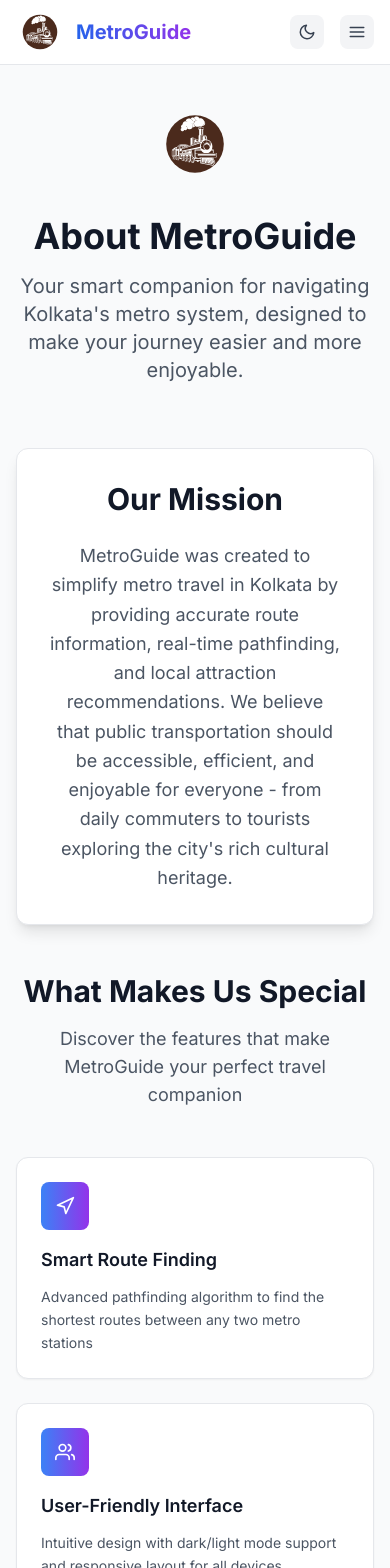
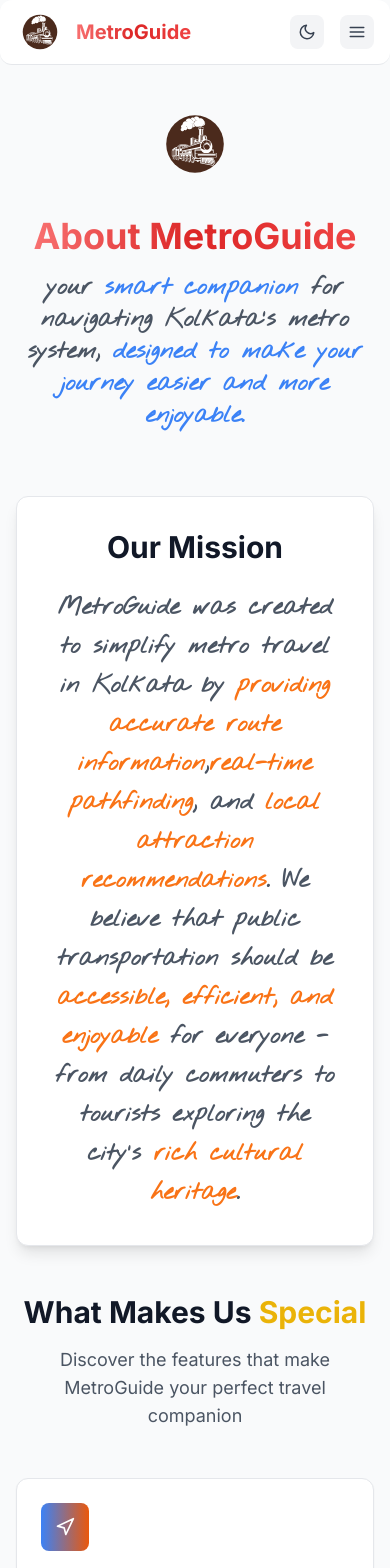
Before and after one commit to Souravmanjee/metroguide, a React (Vite) app in the folder client/vite-project/: page /about in a window 390 px wide. Shown: the top 1568 px of the page. Built offline with nearby package versions, Linux system fonts and the light colour scheme; the HTML template or start-up script is replaced by a standard one.

Commit message:
styling improved in frontend

```diff
--- a/client/vite-project/index.html
+++ b/client/vite-project/index.html
@@ -2,6 +2,10 @@
 <html lang="en">
   <head>
     <meta charset="UTF-8" />
+    <link href="https://fonts.googleapis.com/css2?family=Caveat:wght@400;700&display=swap" rel="stylesheet">
+
+    <link href="https://fonts.googleapis.com/css2?family=Nothing+You+Could+Do&display=swap" rel="stylesheet">
+
     <link rel="icon" type="image/svg+xml" href="/vite.svg" />
     <meta name="viewport" content="width=device-width, initial-scale=1.0" />
     <title>MetroGuide - Kolkata Metro Path Finder</title>
--- a/client/vite-project/src/components/Navbar.jsx
+++ b/client/vite-project/src/components/Navbar.jsx
@@ -24,7 +24,7 @@ const Navbar = () => {
     <motion.nav
       initial={{ y: -100 }}
       animate={{ y: 0 }}
-      className="fixed top-0 left-0 right-0 z-50 bg-white/90 dark:bg-slate-900/90 backdrop-blur-md border-b border-gray-200 dark:border-slate-700"
+      className="fixed top-0 left-0 right-0 z-50 rounded-xl bg-white/90 dark:bg-slate-900/90 backdrop-blur-md border-b border-gray-200 dark:border-slate-700"
     >
       <div className="max-w-7xl mx-auto px-4 sm:px-6 lg:px-8">
         <div className="flex justify-between items-center h-16">
@@ -36,7 +36,7 @@ const Navbar = () => {
               alt="MetroGuide Logo"
               className="h-12 w-12 md:h-14 md:w-14 object-contain"
             />
-            <span className="text-xl font-bold bg-gradient-to-r from-blue-600 to-purple-600 bg-clip-text text-transparent">
+            <span className="text-xl font-bold bg-gradient-to-r from-red-400 via-red-600 to-red-500 bg-clip-text text-transparent">
               MetroGuide
             </span>
           </Link>
--- a/client/vite-project/src/components/StationSelector.jsx
+++ b/client/vite-project/src/components/StationSelector.jsx
@@ -58,7 +58,8 @@ const StationSelector = ({ source, destination, onSourceChange, onDestinationCha
       animate={{ opacity: 1, y: 0 }}
       className="bg-white dark:bg-slate-800 rounded-xl shadow-lg p-6 border border-gray-200 dark:border-slate-700"
     >
-      <h2 className="text-2xl font-bold text-gray-900 dark:text-white mb-6 text-center">
+      <h2 className="text-2xl font-bold text-gray-900 dark:text-white mb-6 text-center"
+      >
         Find Your Metro Route
       </h2>
 
--- a/client/vite-project/src/pages/About.jsx
+++ b/client/vite-project/src/pages/About.jsx
@@ -103,10 +103,12 @@ const About = () => {
             />
           </div>
           <h1 className="text-4xl md:text-5xl font-bold text-gray-900 dark:text-white mb-4">
-            About MetroGuide
+            <span className="relative z-10 bg-gradient-to-r from-red-400 via-red-600 to-red-500 to-gray-500 bg-clip-text text-transparent">About MetroGuide</span>
           </h1>
-          <p className="text-xl text-gray-600 dark:text-gray-400 max-w-3xl mx-auto">
-            Your smart companion for navigating Kolkata's metro system, designed to make your journey easier and more enjoyable.
+          <p className=" text-2xl text-gray-600 dark:text-gray-300 max-w-3xl mx-auto font-bold"
+             style={{fontFamily: "'Nothing You Could Do', cursive"}}
+             >
+            your <span className="relative z-10 text-blue-500">smart companion</span> for navigating Kolkata's metro system, <span className="relative z-10 text-blue-500">designed to make your journey easier and more enjoyable.</span>
           </p>
         </motion.div>
 
@@ -119,11 +121,13 @@ const About = () => {
         >
           <div className="text-center">
             <h2 className="text-3xl font-bold text-gray-900 dark:text-white mb-6">Our Mission</h2>
-            <p className="text-lg text-gray-600 dark:text-gray-400 max-w-4xl mx-auto leading-relaxed">
-               MetroGuide was created to simplify metro travel in Kolkata by providing accurate route information,
-              real-time pathfinding, and local attraction recommendations. We believe that public transportation
-              should be accessible, efficient, and enjoyable for everyone - from daily commuters to tourists
-              exploring the city's rich cultural heritage.
+            <p className="text-2xl text-gray-600 dark:text-gray-300 max-w-4xl mx-auto leading-relaxed font-bold"
+              style={{fontFamily: "'Nothing You Could Do', cursive"}}
+              >
+               MetroGuide was created to simplify metro travel in Kolkata by <span className="relative z-10 text-orange-500">providing accurate route information</span>,
+              <span className="relative z-10 text-orange-500">real-time pathfinding</span>, and <span className="relative z-10 text-orange-500">local attraction recommendations</span>. We believe that public transportation
+              should be <span className="relative z-10 text-orange-500">accessible, efficient, and enjoyable</span> for everyone - from daily commuters to tourists
+              exploring the city's <span className="relative z-10 text-orange-500">rich cultural heritage</span>.
             </p>
           </div>
         </motion.div>
@@ -137,7 +141,7 @@ const About = () => {
         >
           <motion.div variants={itemVariants} className="text-center mb-12">
             <h2 className="text-3xl font-bold text-gray-900 dark:text-white mb-4">
-              What Makes Us Special
+              What Makes Us <span className="relative z-10 text-yellow-500">Special</span>
             </h2>
             <p className="text-lg text-gray-600 dark:text-gray-400 max-w-2xl mx-auto">
               Discover the features that make MetroGuide your perfect travel companion
@@ -152,7 +156,7 @@ const About = () => {
                 whileHover={{ y: -5, scale: 1.02 }}
                 className="bg-white dark:bg-slate-800 rounded-xl p-6 border border-gray-200 dark:border-slate-700 shadow-sm hover:shadow-lg transition-all duration-200"
               >
-                <div className="w-12 h-12 bg-gradient-to-r from-blue-500 to-purple-600 rounded-lg flex items-center justify-center mb-4">
+                <div className="w-12 h-12 bg-gradient-to-r from-blue-500 to-orange-600 rounded-lg flex items-center justify-center mb-4">
                   <feature.icon className="text-white text-xl" />
                 </div>
                 <h3 className="text-lg font-semibold text-gray-900 dark:text-white mb-3">
@@ -171,7 +175,7 @@ const About = () => {
           initial={{ opacity: 0, y: 20 }}
           animate={{ opacity: 1, y: 0 }}
           transition={{ delay: 0.4 }}
-          className="bg-gradient-to-r from-blue-500 to-purple-600 rounded-xl p-8 mb-12 text-white"
+          className="bg-gradient-to-r from-black via-yellow-700 to-black-300 rounded-xl p-8 mb-12 text-white"
         >
           <div className="text-center mb-8">
             <h2 className="text-3xl font-bold mb-4">MetroGuide by Numbers</h2>
--- a/client/vite-project/src/pages/Home.jsx
+++ b/client/vite-project/src/pages/Home.jsx
@@ -89,12 +89,44 @@ const Home = () => {
               />
             </div>
 
-            <h1 className="text-5xl md:text-6xl font-bold bg-gradient-to-r from-blue-600 via-purple-600 to-blue-800 bg-clip-text text-transparent mb-4">
+            <h1
+              className="text-4xl sm:text-5xl md:text-6xl lg:text-6xl font-extrabold mb-6 leading-tight bg-gradient-to-r from-black via-orange-500 to-black bg-clip-text text-transparent"
+              style={{ fontFamily: "'Caveat', cursive" }}
+            >
               MetroGuide
             </h1>
-            <p className="text-xl text-gray-600 dark:text-gray-400 max-w-2xl mx-auto">
-              Your smart companion for navigating Kolkata's metro system. Find the shortest routes and discover amazing places along the way.
-            </p>
+            <p
+  className="text-3xl text-gray-700 dark:text-gray-300 max-w-2xl mx-auto leading-relaxed"
+  style={{ fontFamily: "'Caveat', cursive" }}
+>
+  Your smart companion for navigating Kolkata's metro system.
+    <span className="relative z-10 text-blue-500"> the shortest routes </span>
+    <span>and </span>
+  {/* Premium underline: discover amazing places along the way */}
+  <span className="relative inline-block">
+    <span className="relative z-10">discover amazing places along the way</span>
+    <svg
+      className="absolute left-0 bottom-0 w-full h-full -z-0"
+      viewBox="0 0 400 60"
+      preserveAspectRatio="none"
+    >
+      <path
+        d="M10 50 Q 160 25, 300 40 T 390 50"
+        stroke="url(#gradient2)"
+        strokeWidth="10"
+        strokeLinecap="round"
+        fill="none"
+      />
+      <defs>
+        <linearGradient id="gradient2" x1="0" y1="0" x2="1" y2="0">
+          <stop offset="0%" stopColor="#4facfe" />
+          <stop offset="100%" stopColor="#00f2fe" />
+        </linearGradient>
+      </defs>
+    </svg>
+  </span>
+</p>
+
           </motion.div>
         </div>
       </motion.section>
--- a/client/vite-project/src/pages/Map.jsx
+++ b/client/vite-project/src/pages/Map.jsx
@@ -23,10 +23,11 @@ const Map = () => {
           className="text-center mb-12"
         >
           <h1 className="text-4xl md:text-5xl font-bold text-gray-900 dark:text-white mb-4">
-            Metro Network Map
+          <span className="relative z-10 bg-gradient-to-r from-red-400 via-red-600 to-red-500 bg-clip-text text-transparent">Metro Network Map</span>
           </h1>
-          <p className="text-xl text-gray-600 dark:text-gray-400 max-w-2xl mx-auto">
-            Complete visual guide to Kolkata's metro system with all lines and stations
+          <p className="text-xl text-gray-600 dark:text-gray-300 max-w-2xl mx-auto font-bold"
+              style={{fontFamily: "'Nothing You Could Do', cursive"}}>
+            Complete visual guide to <span className="relative z-10 text-blue-500">Kolkata's metro system with all lines and stations</span>
           </p>
         </motion.div>
 
--- a/client/vite-project/src/pages/RegionalPlaces.jsx
+++ b/client/vite-project/src/pages/RegionalPlaces.jsx
@@ -37,10 +37,11 @@ const RegionalPlaces = () => {
           className="text-center mb-12"
         >
           <h1 className="text-4xl md:text-5xl font-bold text-gray-900 dark:text-white mb-4">
-            Regional Places
+          <span className="relative z-10 bg-gradient-to-r from-red-400 via-red-600 to-red-500 bg-clip-text text-transparent">Regional Places</span>
           </h1>
-          <p className="text-xl text-gray-600 dark:text-gray-400 max-w-2xl mx-auto">
-            Discover the rich cultural heritage and famous landmarks of Kolkata, all accessible via metro
+          <p className="text-xl text-gray-600 dark:text-gray-300 max-w-2xl mx-auto font-bold"
+              style={{fontFamily: "'Nothing You Could Do', cursive"}}>
+            Discover the <span className="relative z-10 text-blue-500">rich cultural heritage </span>and famous landmarks of Kolkata, all accessible via metro
           </p>
         </motion.div>
 
--- a/client/vite-project/src/pages/Stations.jsx
+++ b/client/vite-project/src/pages/Stations.jsx
@@ -50,10 +50,11 @@ const Stations = () => {
           className="text-center mb-12"
         >
           <h1 className="text-4xl md:text-5xl font-bold text-gray-900 dark:text-white mb-4">
-            Metro Stations
+          <span className="relative z-10 bg-gradient-to-r from-red-400 via-red-600 to-red-500 bg-clip-text text-transparent">Metro Stations</span>
           </h1>
-          <p className="text-xl text-gray-600 dark:text-gray-400 max-w-2xl mx-auto">
-            Explore all metro stations across Kolkata's extensive network, including upcoming stations
+          <p className="text-xl text-gray-600 dark:text-gray-300 max-w-2xl mx-auto font-bold"
+              style={{fontFamily: "'Nothing You Could Do', cursive"}}>
+            <span className="relative z-10 text-blue-500">Explore all metro stations</span> across Kolkata's extensive network, <span className="relative z-10 text-blue-500">including upcoming stations</span>
           </p>
         </motion.div>
 
```
Also changed, not shown: client/vite-project/src/data/stationsPageData.js (line endings or trailing spaces).
